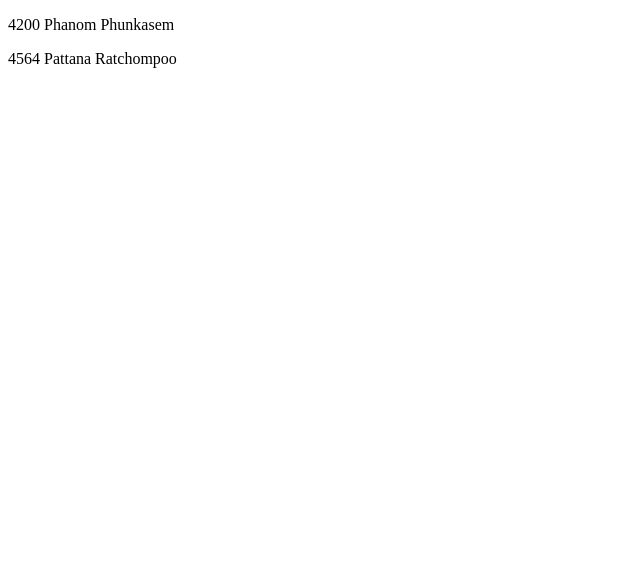
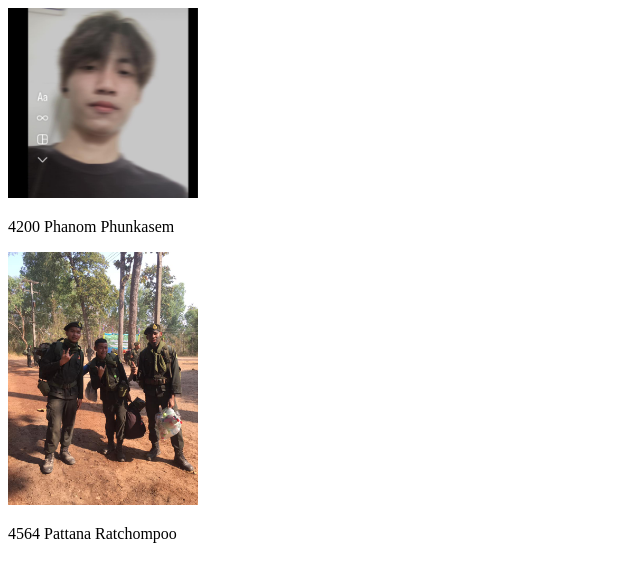
Before and after one commit to Phanom1/lap3AB, a plain HTML site: page index.html in a window 1280 px wide. Shown: the whole page, without its empty margins (0-640 px from the left). Drawn offline with Linux system fonts and the light colour scheme.

Commit message:
Step 8 B

```diff
--- a/index.html
+++ b/index.html
@@ -4,7 +4,9 @@
 </head>
 <body>
   <div>
+    <img width="15%" src="A.jpg" alt="">
     <p>4200 Phanom Phunkasem</p>
+    <img width="15%" src="B.jpg" alt="">
     <p>4564 Pattana Ratchompoo</p>
   </div>
 
```
Also changed, not shown: A.jpg (added), B.jpg (added).
